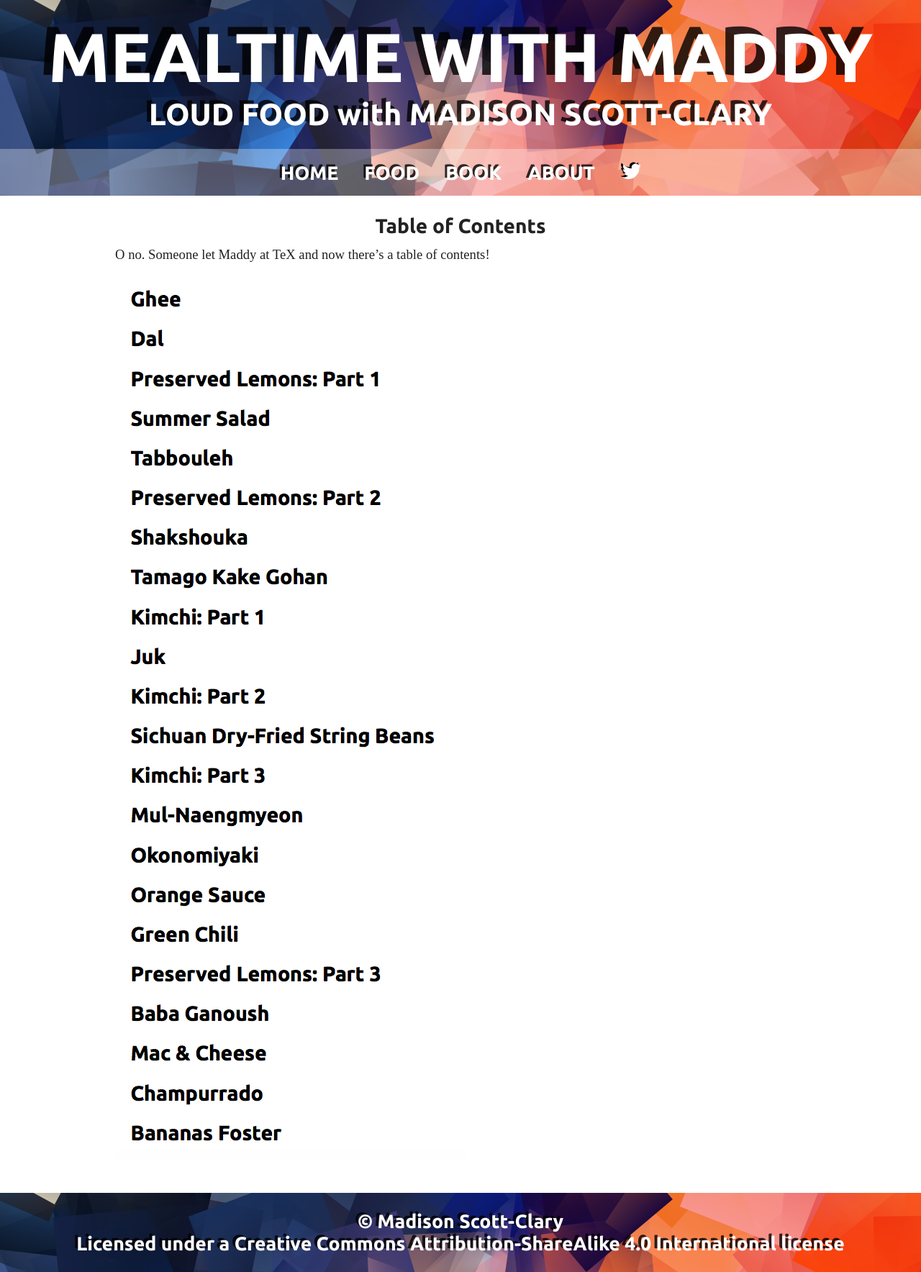
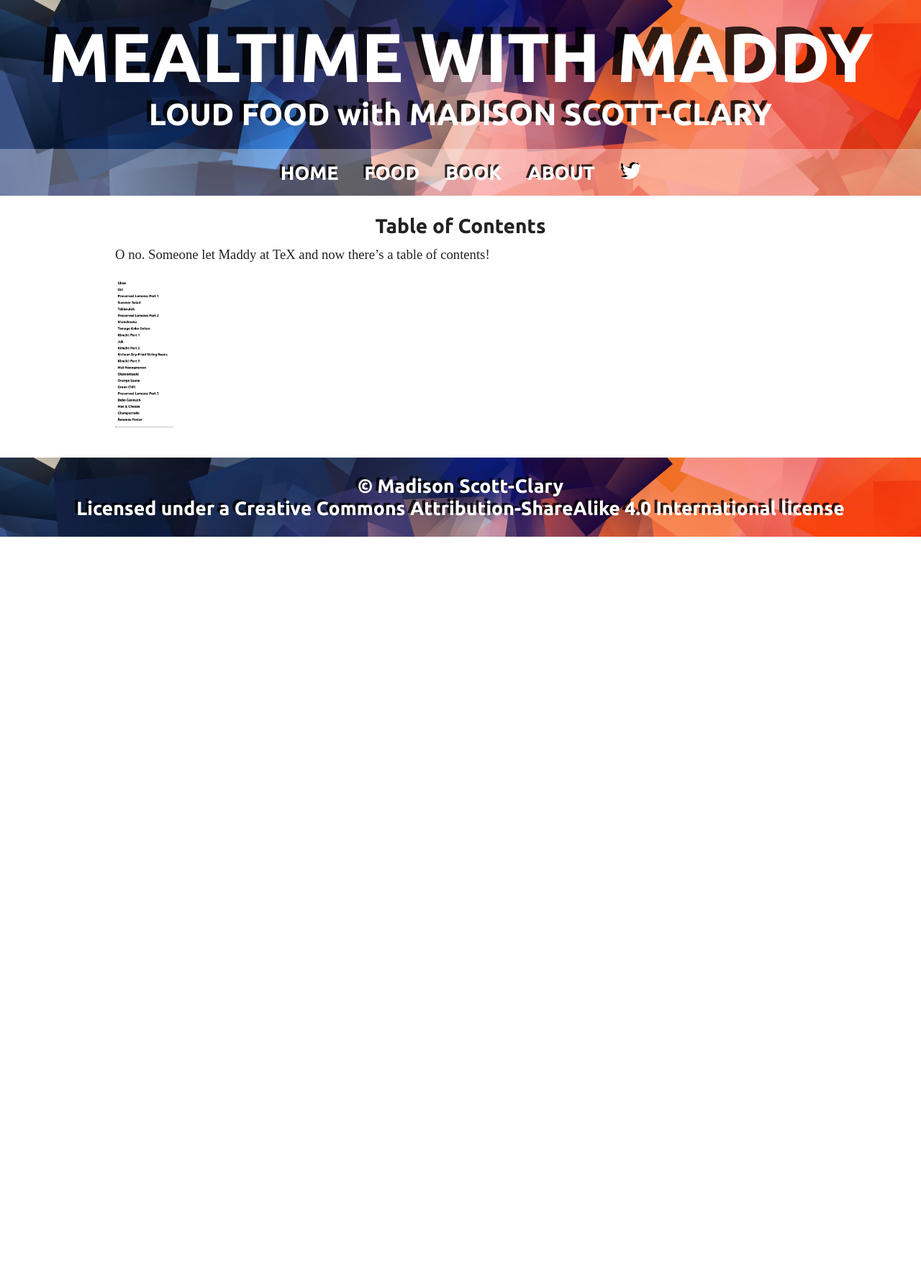
Before and after one commit to makyo/mealtime, a Jekyll site: the page built from _posts/2017-07-09-toc.md, in a window 1280 px wide. Shown: the whole page at 72% size. Built offline with Jekyll 4.4.1, drawn with Linux system fonts in a browser that asks for light colours; some web fonts are replaced; after the commit the page ends 900 px from its top, so only the background shows below that.

Commit message:
Size toc

```diff
--- a/_posts/2017-07-09-toc.md
+++ b/_posts/2017-07-09-toc.md
@@ -5,4 +5,4 @@ title: Table of Contents
 
 O no. Someone let Maddy at TeX and now there's a table of contents!
 
-![ToC](/assets/scraps/toc.png)
+[![ToC](/assets/scraps/toc.png){: style="height: 200px"}](/assets/scraps/toc.png)
```
